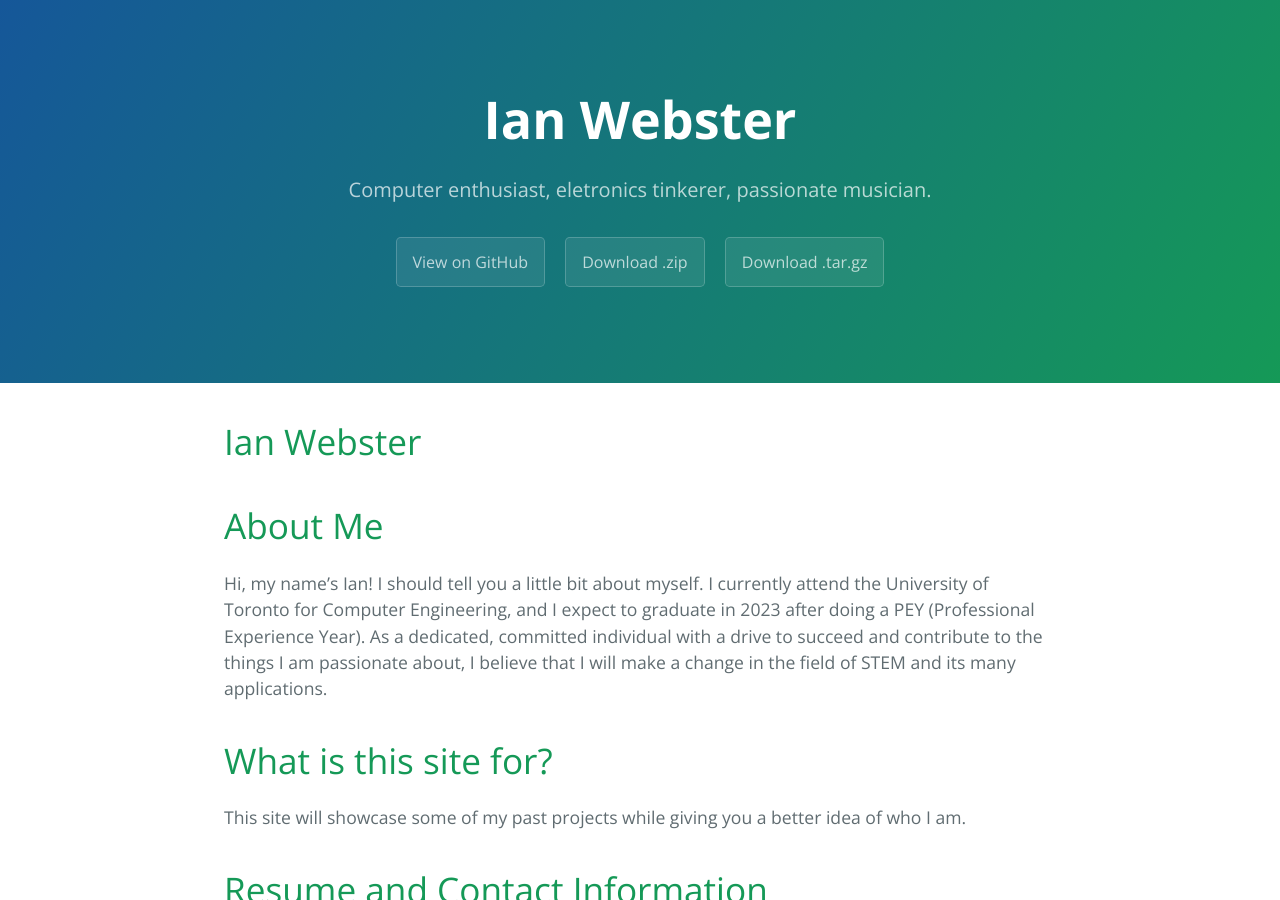
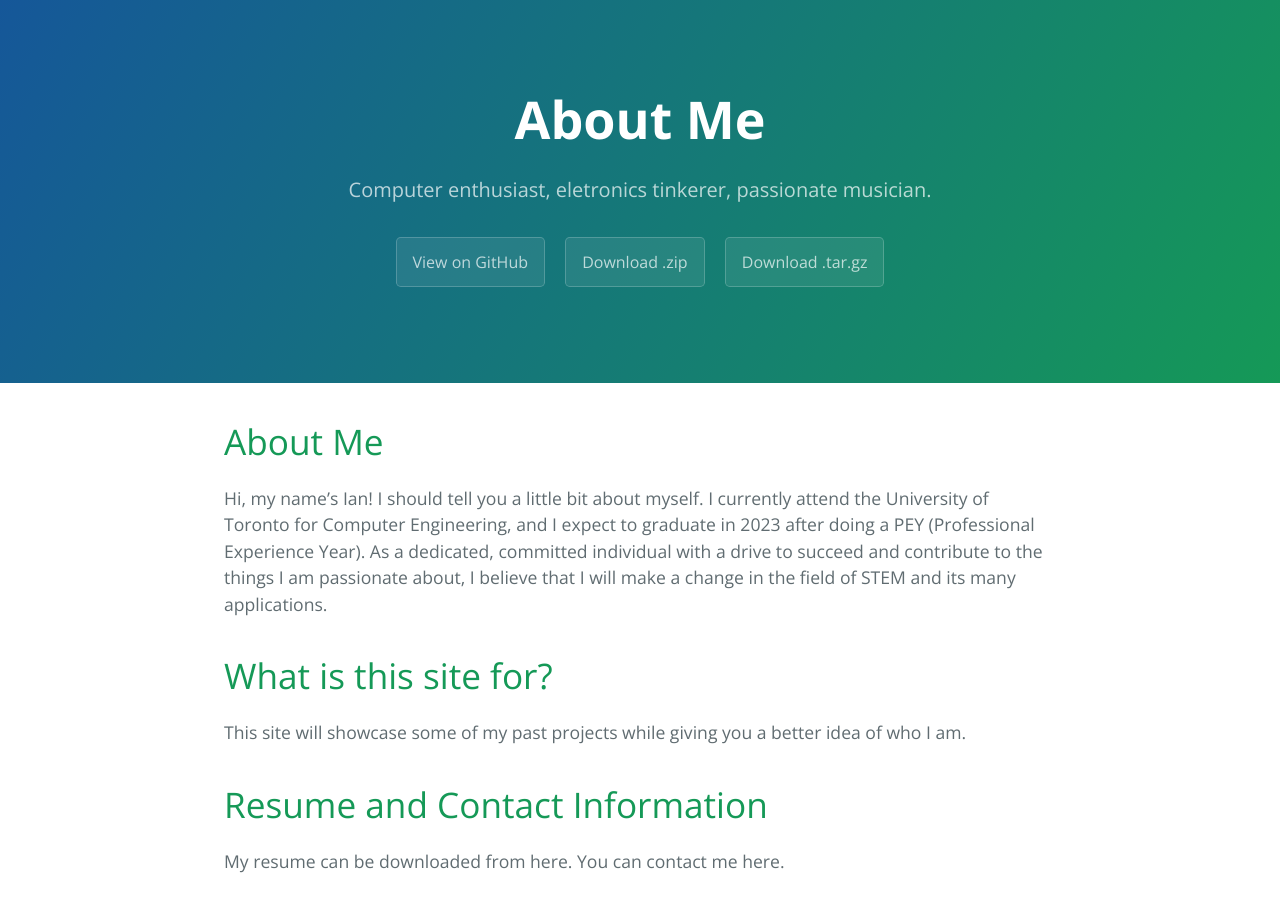
Before and after one commit to yixin0829/Cayman, a Jekyll site: the page built from index.md, in a window 1280 px wide and 900 px high. Built offline with Jekyll 4.4.1, drawn with Linux system fonts in a browser that asks for light colours; our own code applies the rules of GitHub Pages for plain Markdown files.

Commit message:
Update index.md

```diff
--- a/index.md
+++ b/index.md
@@ -1,7 +1,8 @@
 ---
 layout: default
+# Ian Webster
 ---
-# Ian Webster
+
 
 # About Me
 Hi, my name's Ian! I should tell you a little bit about myself. I currently attend the University of Toronto for Computer Engineering, and I expect to graduate in 2023 after doing a PEY (Professional Experience Year). As a dedicated, committed individual with a drive to succeed and contribute to the things I am passionate about, I believe that I will make a change in the field of STEM and its many applications.
```
